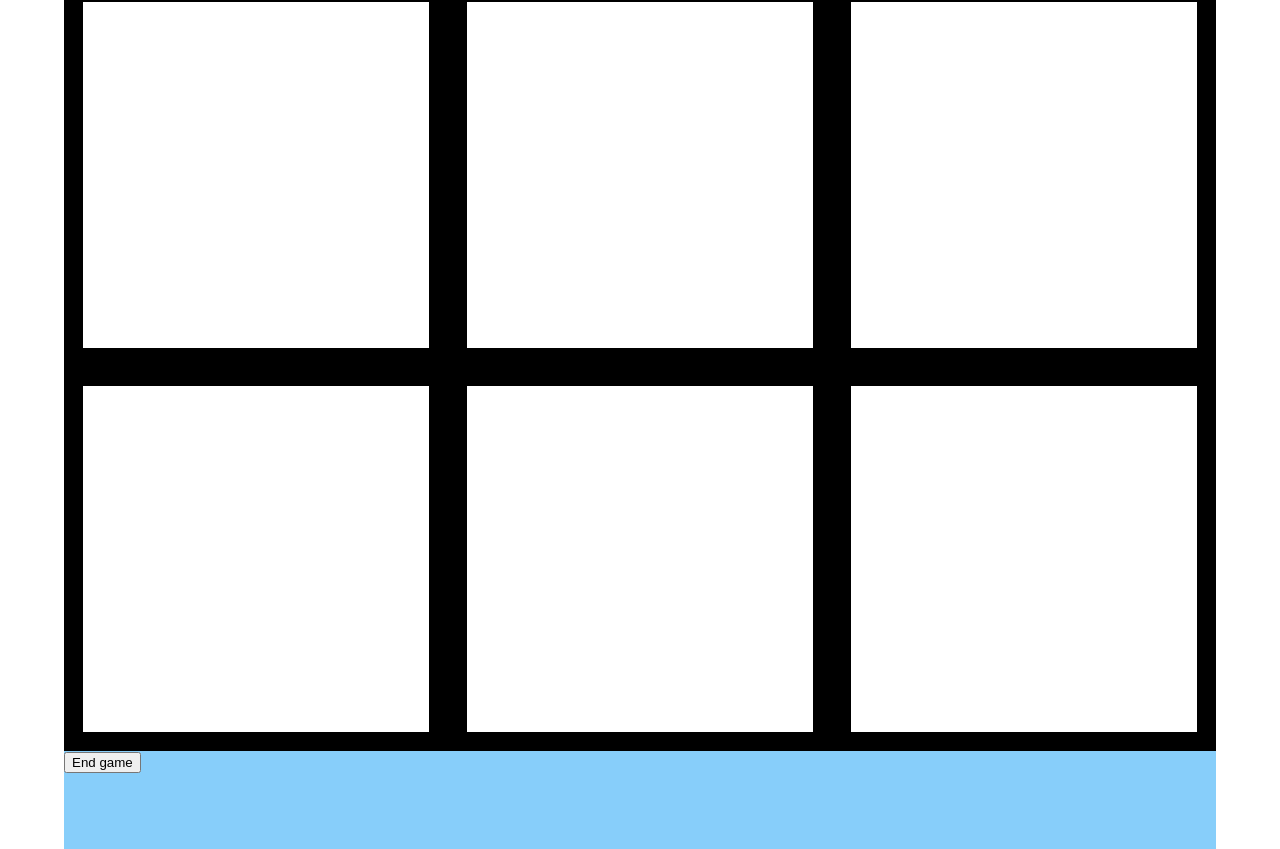
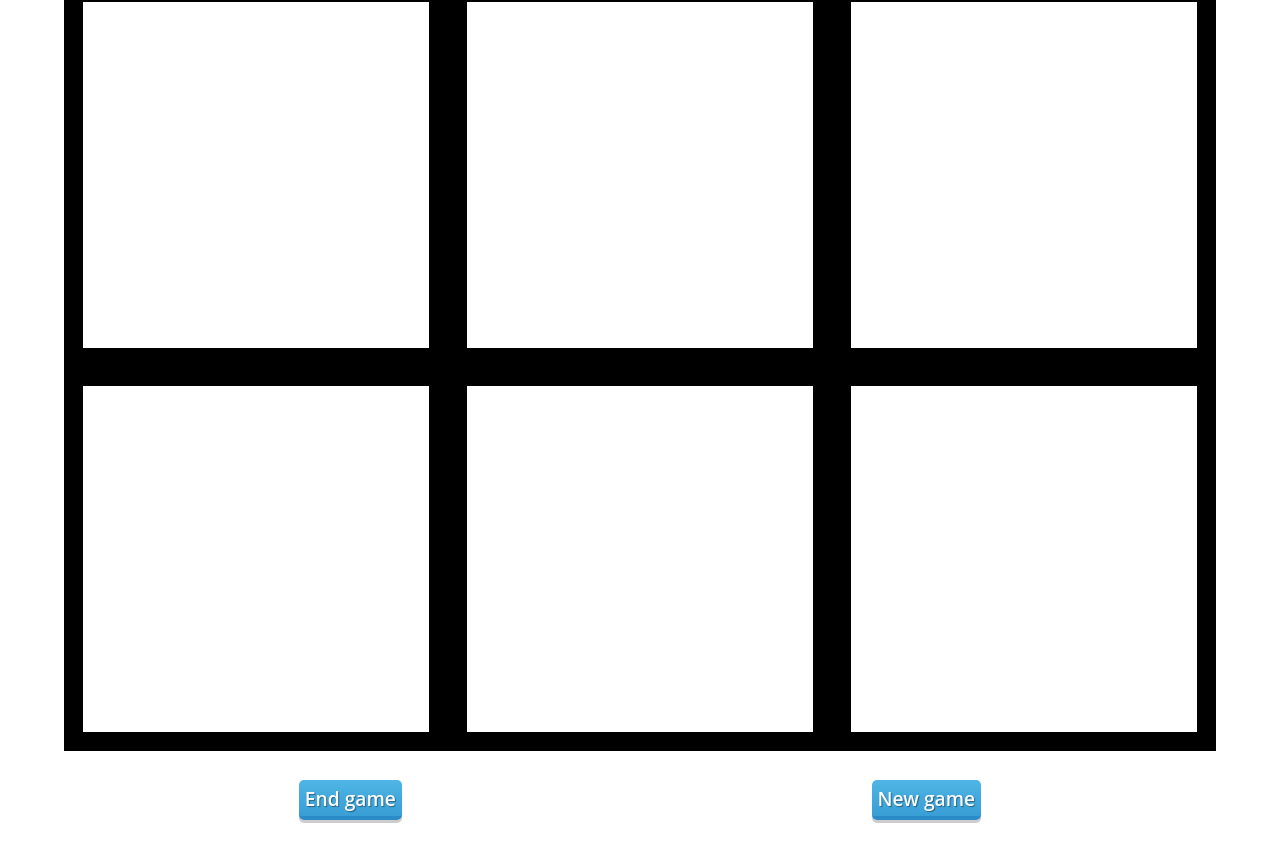
Before and after one commit to danielboisselle/projects, a React (Create React App) app in the folder frontend/tic-tac/: page / in a window 1280 px wide. Shown: the part 576-1425 px from the top of the page. Built offline with nearby package versions, Linux system fonts and the light colour scheme.

Commit message:
chore: add end and new game buttons

```diff
--- a/frontend/tic-tac/src/Containers/BoardButtons/BoardButtons.module.css
+++ b/frontend/tic-tac/src/Containers/BoardButtons/BoardButtons.module.css
@@ -1,6 +1,30 @@
+:local(button) {
+  font-size: 1.2em;
+  height: 40px;
+  background: linear-gradient(to bottom, #4eb5e5 0%,#389ed5 100%); /* W3C */
+  border: none;
+  border-radius: 5px;
+  position: relative;
+  border-bottom: 4px solid #2b8bc6;
+  color: #fbfbfb;
+  font-weight: 600;
+  font-family: 'Open Sans', sans-serif;
+  text-shadow: 1px 1px 1px rgba(0,0,0,.4);
+  box-shadow: 0px 3px 0px 0px rgba(0,0,0,.2);
+  cursor: pointer;
+  outline: none;
+}
+
+button:focus {
+  outline: none;
+}
+
 .boardButtons {
   grid-area: boardButtons;
-  background-color: lightskyblue;
+  display: flex;
+  flex-direction: row;
+  justify-content: space-around;
+  align-items: center;
 }
 
 .endGame {
--- a/frontend/tic-tac/src/Containers/BoardButtons/index.js
+++ b/frontend/tic-tac/src/Containers/BoardButtons/index.js
@@ -1,7 +1,7 @@
 import React from 'react';
 import styles from './BoardButtons.module.css';
 
-export default function boardButtons (props) {
+export default function boardButtons(props) {
   const {
     endGame,
   } = props;
@@ -9,9 +9,14 @@ export default function boardButtons (props) {
   return (
     <div className={styles.boardButtons}>
       <button
-      type="submit"
-      className={[styles.boardButtons, styles.endGame]}
-      onClick={endGame}>End game</button>
+        type="submit"
+        className={[styles.boardButtons, styles.endGame]}
+        onClick={endGame}>End game</button>
+
+      <button
+        type="submit"
+        className={[styles.boardButtons, styles.endGame]}
+        onClick={endGame}>New game</button>
     </div>
   )
 }
```
